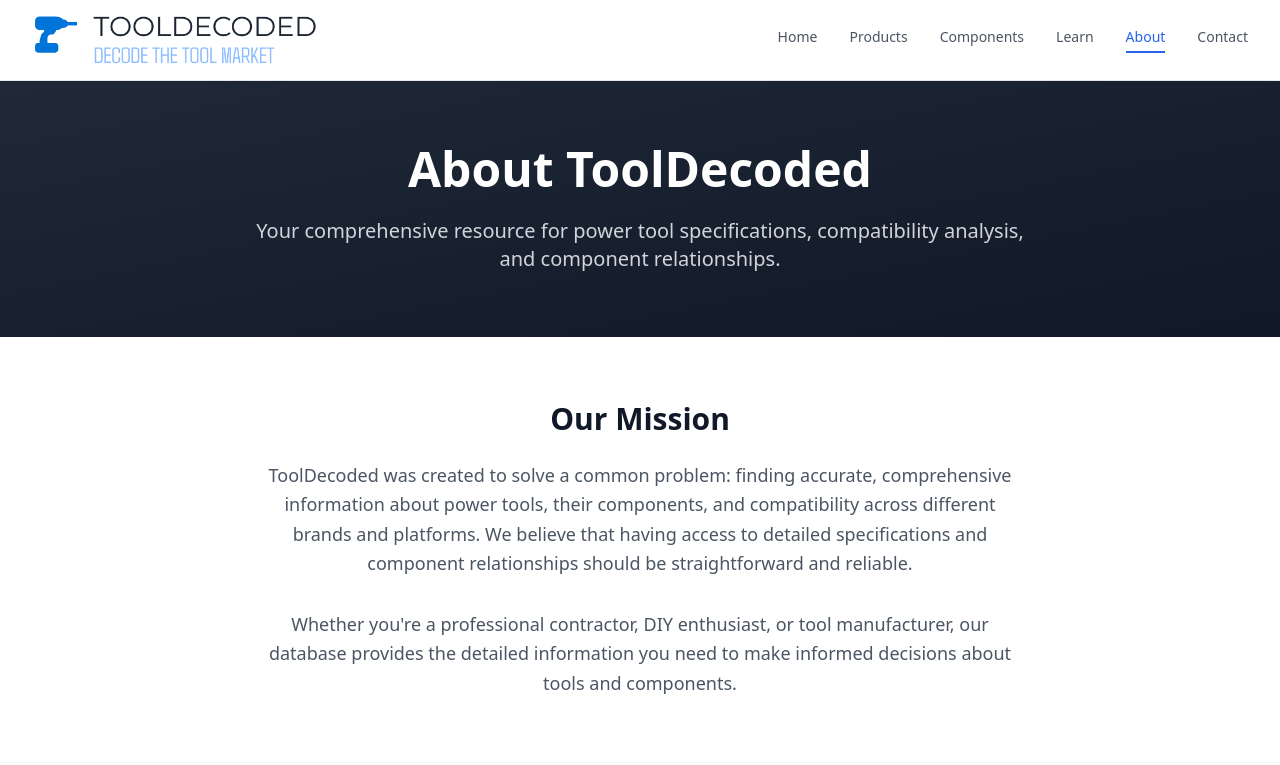
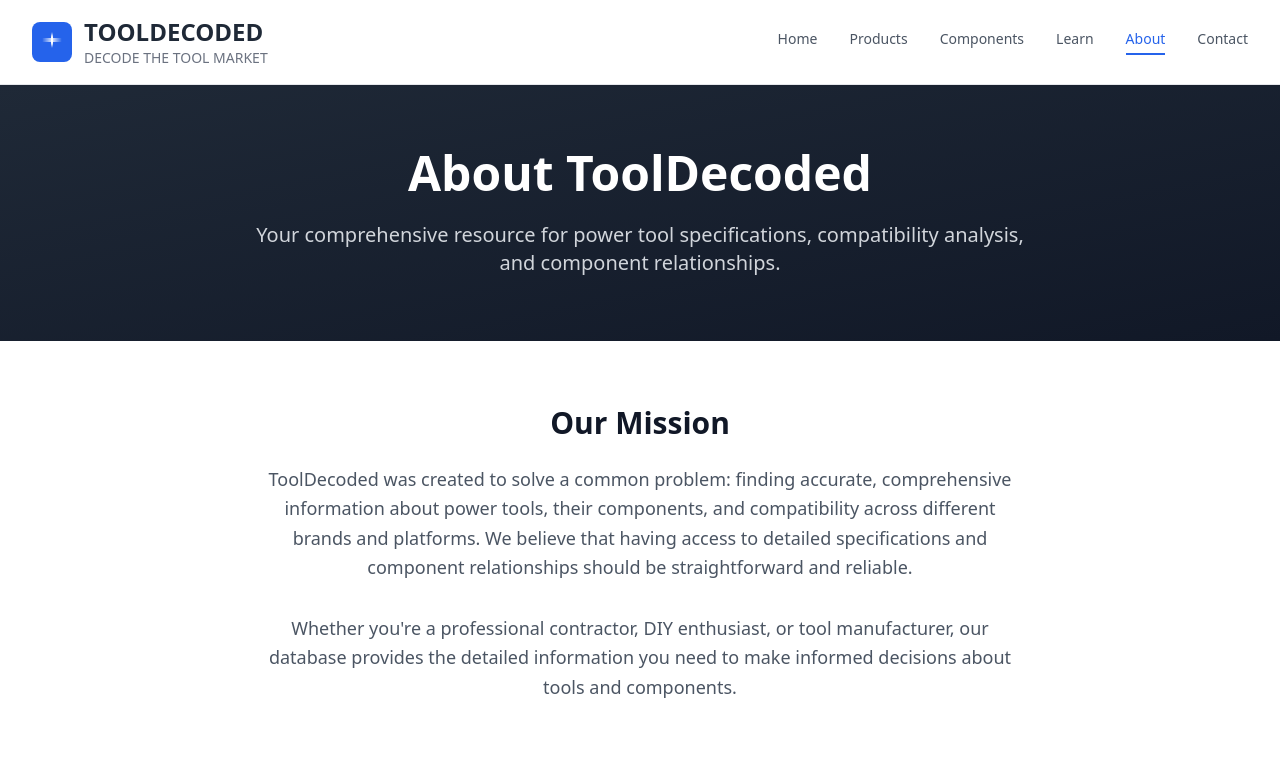
Before and after one commit to tooldecoded/tooldecoded_1_0, a Django app: page /about/ in a window 1280 px wide. Shown: the top 765 px of the page. Run offline with Django 5.2, Linux system fonts and the light colour scheme; some libraries are stand-ins or nearby versions.

Commit message:
Update base template

```diff
--- a/frontend/templates/frontend/base.html
+++ b/frontend/templates/frontend/base.html
@@ -5,6 +5,9 @@
     <meta charset="UTF-8">
     <meta name="viewport" content="width=device-width, initial-scale=1.0">
     <title>{% block title %}ToolDecoded - Product Database{% endblock %}</title>
+    <meta http-equiv="Cache-Control" content="no-cache, no-store, must-revalidate">
+    <meta http-equiv="Pragma" content="no-cache">
+    <meta http-equiv="Expires" content="0">
     <script src="https://cdn.tailwindcss.com"></script>
     <script src="https://cdn.tailwindcss.com/3.4.0/plugins/typography.js"></script>
     <script>
@@ -268,16 +271,42 @@
     <header class="bg-white shadow-sm border-b sticky top-0 z-50">
         <div class="max-w-7xl mx-auto px-4 sm:px-6 lg:px-8">
             <div class="flex justify-between items-center py-4">
-                <!-- Logo/Brand - Updated v2 -->
+                <!-- Logo/Brand - HTML/CSS Version v3 -->
                 <div class="flex items-center">
-                    <a href="{% url 'home' %}" class="flex items-center">
+                    <a href="{% url 'home' %}" class="flex items-center group">
                         <!-- Desktop Logo -->
                         <div class="hidden md:block">
-                            <img src="{% static 'frontend/images/logo.png' %}?v=2" alt="ToolDecoded - Decode the Tool Market" class="logo h-12 w-auto">
+                            <div class="flex items-center space-x-3">
+                                <!-- Drill Icon -->
+                                <div class="w-10 h-10 bg-blue-600 rounded-lg flex items-center justify-center">
+                                    <svg class="w-6 h-6 text-white" fill="currentColor" viewBox="0 0 24 24">
+                                        <path d="M12 2L13.09 8.26L22 9L13.09 9.74L12 16L10.91 9.74L2 9L10.91 8.26L12 2Z"/>
+                                        <path d="M12 2L13.09 8.26L22 9L13.09 9.74L12 16L10.91 9.74L2 9L10.91 8.26L12 2Z" transform="translate(0, 2)"/>
+                                    </svg>
+                                </div>
+                                <!-- Text -->
+                                <div class="flex flex-col">
+                                    <h1 class="text-2xl font-bold text-gray-800 group-hover:text-blue-600 transition-colors">TOOLDECODED</h1>
+                                    <p class="text-sm text-gray-500 group-hover:text-blue-500 transition-colors">DECODE THE TOOL MARKET</p>
+                                </div>
+                            </div>
                         </div>
                         <!-- Mobile Logo -->
                         <div class="md:hidden">
-                            <img src="{% static 'frontend/images/logo.png' %}?v=2" alt="ToolDecoded - Decode the Tool Market" class="logo h-8 w-auto">
+                            <div class="flex items-center space-x-2">
+                                <!-- Drill Icon -->
+                                <div class="w-8 h-8 bg-blue-600 rounded-lg flex items-center justify-center">
+                                    <svg class="w-5 h-5 text-white" fill="currentColor" viewBox="0 0 24 24">
+                                        <path d="M12 2L13.09 8.26L22 9L13.09 9.74L12 16L10.91 9.74L2 9L10.91 8.26L12 2Z"/>
+                                        <path d="M12 2L13.09 8.26L22 9L13.09 9.74L12 16L10.91 9.74L2 9L10.91 8.26L12 2Z" transform="translate(0, 2)"/>
+                                    </svg>
+                                </div>
+                                <!-- Text -->
+                                <div class="flex flex-col">
+                                    <h1 class="text-lg font-bold text-gray-800 group-hover:text-blue-600 transition-colors">TOOLDECODED</h1>
+                                    <p class="text-xs text-gray-500 group-hover:text-blue-500 transition-colors">DECODE THE TOOL MARKET</p>
+                                </div>
+                            </div>
                         </div>
                     </a>
                 </div>
@@ -352,7 +381,20 @@
                 <!-- Brand Section -->
                 <div class="col-span-1 md:col-span-2">
                     <div class="mb-4">
-                        <img src="{% static 'frontend/images/logo.png' %}" alt="ToolDecoded - Decode the Tool Market" class="logo h-8 w-auto">
+                        <div class="flex items-center space-x-3">
+                            <!-- Drill Icon -->
+                            <div class="w-8 h-8 bg-blue-600 rounded-lg flex items-center justify-center">
+                                <svg class="w-5 h-5 text-white" fill="currentColor" viewBox="0 0 24 24">
+                                    <path d="M12 2L13.09 8.26L22 9L13.09 9.74L12 16L10.91 9.74L2 9L10.91 8.26L12 2Z"/>
+                                    <path d="M12 2L13.09 8.26L22 9L13.09 9.74L12 16L10.91 9.74L2 9L10.91 8.26L12 2Z" transform="translate(0, 2)"/>
+                                </svg>
+                            </div>
+                            <!-- Text -->
+                            <div class="flex flex-col">
+                                <h1 class="text-xl font-bold text-white">TOOLDECODED</h1>
+                                <p class="text-sm text-gray-300">DECODE THE TOOL MARKET</p>
+                            </div>
+                        </div>
                     </div>
                     <p class="text-gray-300 text-sm leading-relaxed mb-4">
                         A comprehensive database and analysis platform for power tools, components, and accessories.
```
